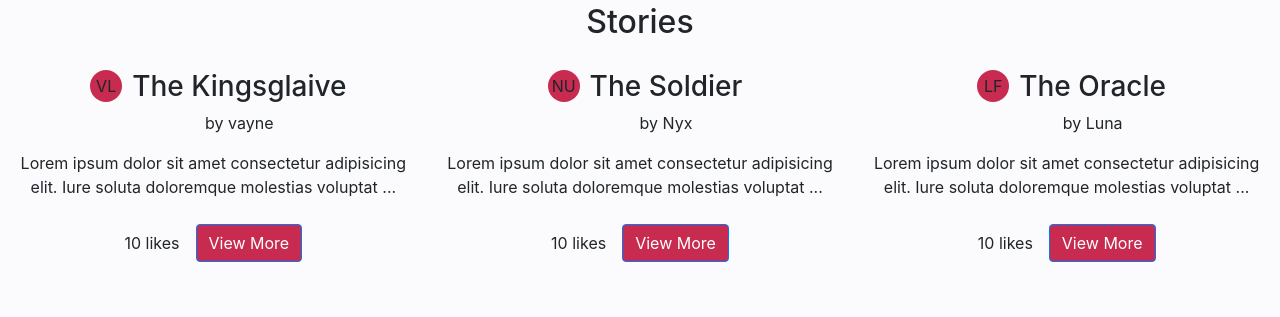
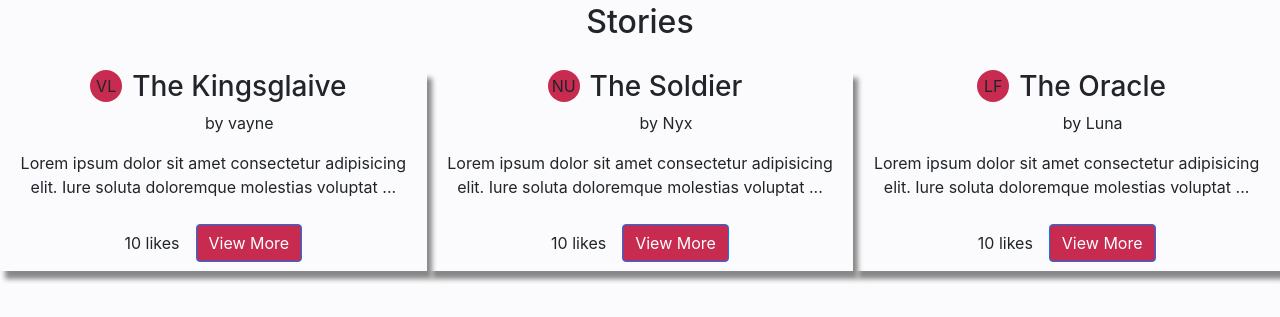
Before and after one commit to Vaynelucis/val-memoir, a React (Create React App) app: page / in a window 1280 px wide. Shown: the part 457-774 px from the top of the page. Built offline with nearby package versions, Linux system fonts and the light colour scheme; no server answers.

Commit message:
adding card styling to the stories

```diff
--- a/src/styles/index.css
+++ b/src/styles/index.css
@@ -90,6 +90,11 @@ h2 {
   margin: 20px 0;
 }
 
+.story {
+  -webkit-box-shadow: 5px 8px 5px #888888;
+          box-shadow: 5px 8px 5px #888888;
+}
+
 .myCarousel {
   max-width: 100vw;
 }
--- a/src/styles/index.scss
+++ b/src/styles/index.scss
@@ -104,7 +104,9 @@ h2 {
     }
 }
 
-.top {}
+.story {
+    box-shadow: 5px 8px 5px #888888;
+}
 
 .myCarousel {
 
```
Also changed, not shown: 1 other file (tests, documents, lock files or other folders).
